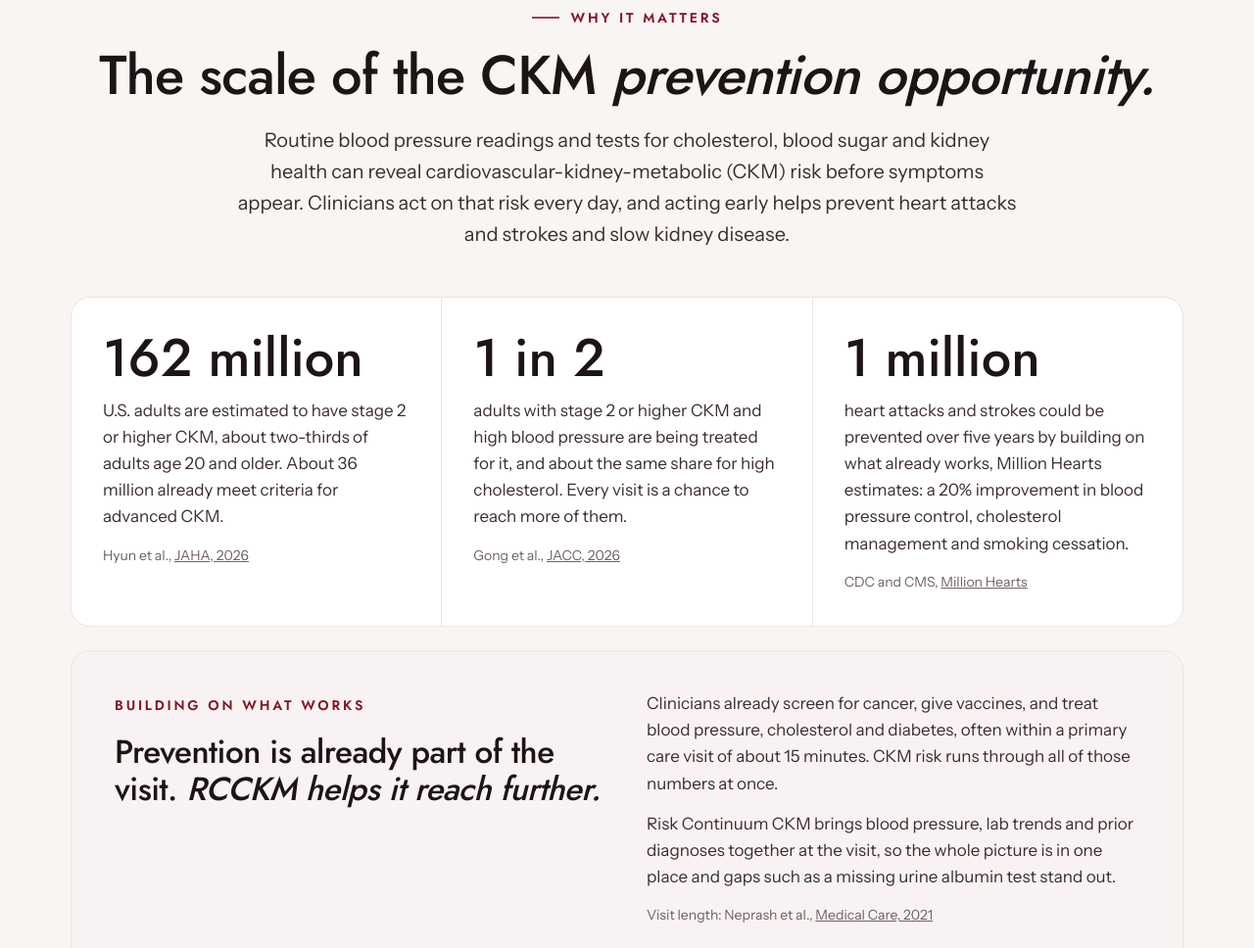
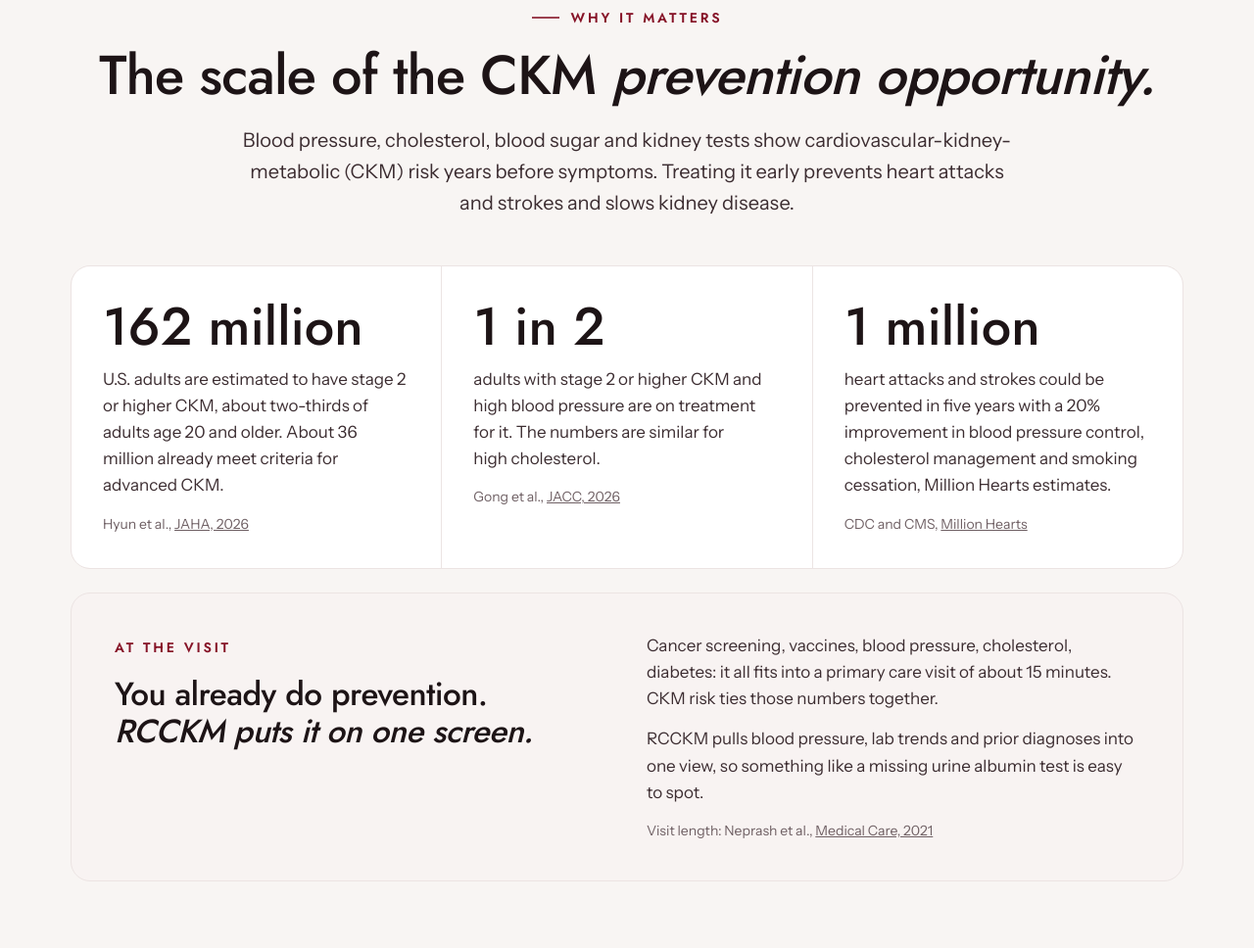
Before and after one commit to shereefelibiary-tech/riskcontinuum-landing, a plain HTML site: page index.html in a window 1280 px wide. Shown: the part 1200-2168 px from the top of the page at 98% size. Drawn offline with Linux system fonts and the light colour scheme; animation ran at ten frames a second.

Commit message:
Plainer copy for the CKM section
Co-Authored-By: Claude Opus 5.5 <noreply@anthropic.com>
Claude-Session: https://claude.ai/code/session_01NFVGWzsDg7C9rGwd6owCCm

```diff
--- a/index.html
+++ b/index.html
@@ -1057,7 +1057,7 @@
     <div class="stats-head center reveal">
       <span class="eyebrow">Why it matters</span>
       <h2 class="h2" id="stats-h2">The scale of the CKM <em>prevention opportunity.</em></h2>
-      <p class="lede">Routine blood pressure readings and tests for cholesterol, blood sugar and kidney health can reveal cardiovascular-kidney-metabolic (CKM) risk before symptoms appear. Clinicians act on that risk every day, and acting early helps prevent heart attacks and strokes and slow kidney disease.</p>
+      <p class="lede">Blood pressure, cholesterol, blood sugar and kidney tests show cardiovascular-kidney-metabolic (CKM) risk years before symptoms. Treating it early prevents heart attacks and strokes and slows kidney disease.</p>
     </div>
     <div class="stats-grid reveal">
       <div class="stat">
@@ -1067,23 +1067,23 @@
       </div>
       <div class="stat">
         <div class="stat-num">1 in 2</div>
-        <p>adults with stage 2 or higher CKM and high blood pressure are being treated for it, and about the same share for high cholesterol. Every visit is a chance to reach more of them.</p>
+        <p>adults with stage 2 or higher CKM and high blood pressure are on treatment for it. The numbers are similar for high cholesterol.</p>
         <cite>Gong et al., <a href="https://doi.org/10.1016/j.jacc.2026.04.031" target="_blank" rel="noopener">JACC, 2026</a></cite>
       </div>
       <div class="stat">
         <div class="stat-num">1 million</div>
-        <p>heart attacks and strokes could be prevented over five years by building on what already works, Million Hearts estimates: a 20% improvement in blood pressure control, cholesterol management and smoking cessation.</p>
+        <p>heart attacks and strokes could be prevented in five years with a 20% improvement in blood pressure control, cholesterol management and smoking cessation, Million Hearts estimates.</p>
         <cite>CDC and CMS, <a href="https://millionhearts.hhs.gov/about-million-hearts/index.html" target="_blank" rel="noopener">Million Hearts</a></cite>
       </div>
     </div>
     <div class="stats-routine reveal">
       <div>
-        <span class="stats-routine-k">Building on what works</span>
-        <h3>Prevention is already part of the visit. <em>RCCKM helps it reach further.</em></h3>
+        <span class="stats-routine-k">At the visit</span>
+        <h3>You already do prevention. <em>RCCKM puts it on one screen.</em></h3>
       </div>
       <div>
-        <p>Clinicians already screen for cancer, give vaccines, and treat blood pressure, cholesterol and diabetes, often within a primary care visit of about 15 minutes. CKM risk runs through all of those numbers at once.</p>
-        <p>Risk Continuum CKM brings blood pressure, lab trends and prior diagnoses together at the visit, so the whole picture is in one place and gaps such as a missing urine albumin test stand out.</p>
+        <p>Cancer screening, vaccines, blood pressure, cholesterol, diabetes: it all fits into a primary care visit of about 15 minutes. CKM risk ties those numbers together.</p>
+        <p>RCCKM pulls blood pressure, lab trends and prior diagnoses into one view, so something like a missing urine albumin test is easy to spot.</p>
         <cite>Visit length: Neprash et al., <a href="https://pubmed.ncbi.nlm.nih.gov/33301282/" target="_blank" rel="noopener">Medical Care, 2021</a></cite>
       </div>
     </div>
```
